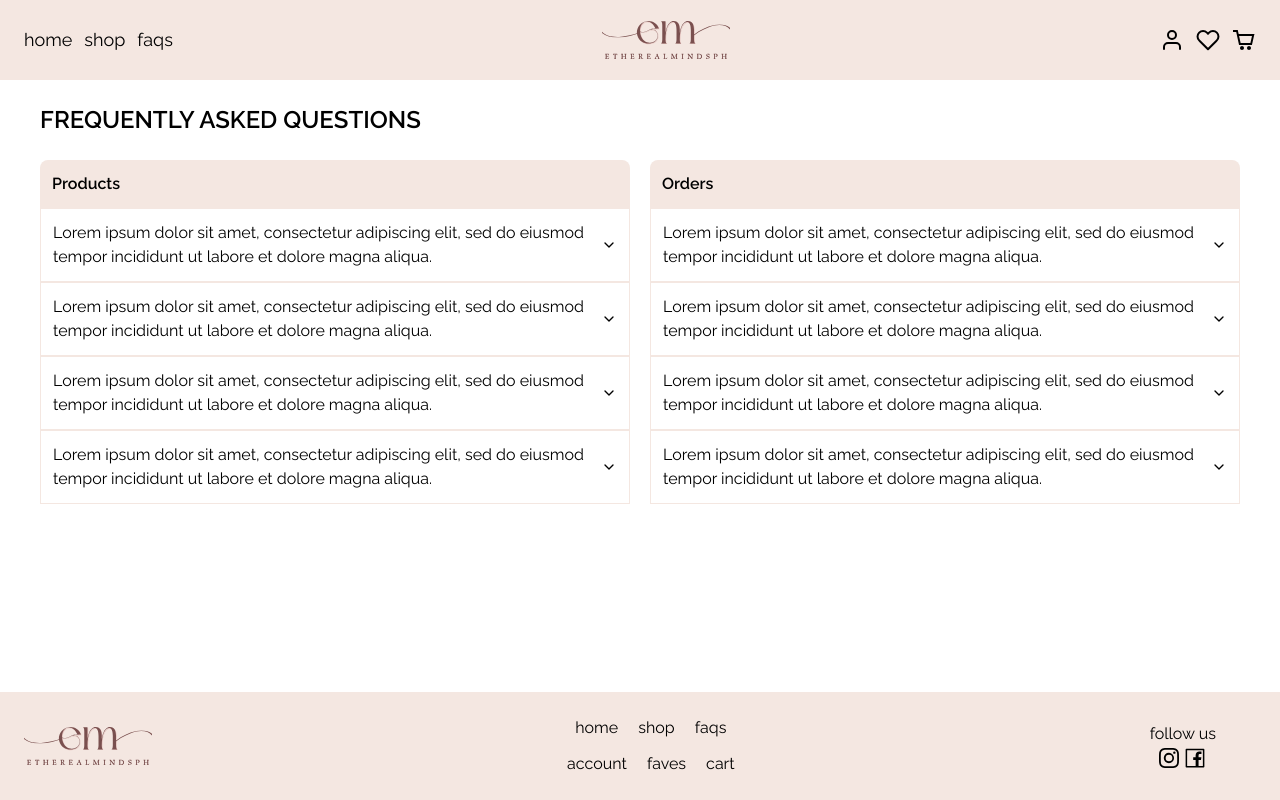
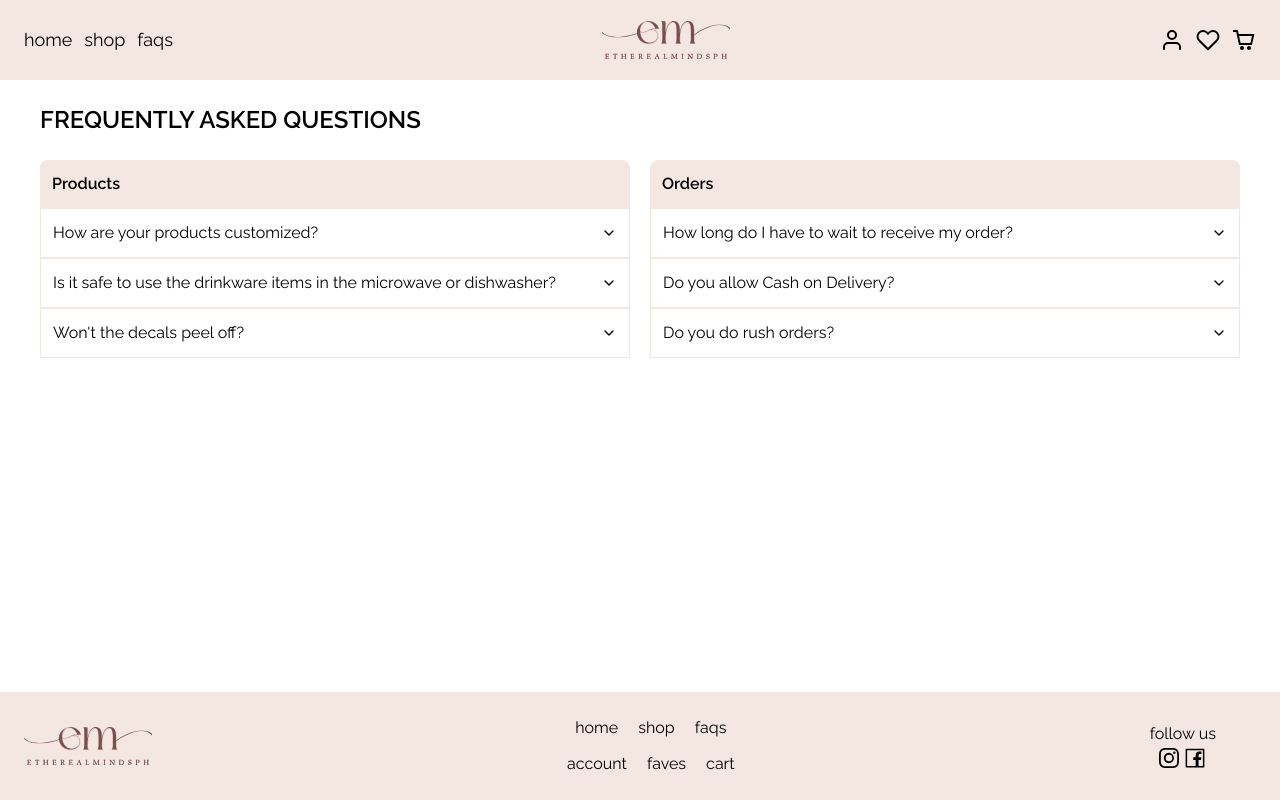
Before and after one commit to cathrynngaosi/etherealminds-site, a React (Vite) app: page /faqs in a window 1280 px wide. Built offline with nearby package versions, Linux system fonts and the light colour scheme; data requests are answered from the project's data file; a web font is replaced by a local one.

Commit message:
Update content

```diff
--- a/src/data/data.json
+++ b/src/data/data.json
@@ -310,50 +310,38 @@
     {
       "id": "q1",
       "category": "products",
-      "question": "Lorem ipsum dolor sit amet, consectetur adipiscing elit, sed do eiusmod tempor incididunt ut labore et dolore magna aliqua. ",
-      "answer": "Consectetur lorem donec massa sapien faucibus et molestie ac feugiat. Amet consectetur adipiscing elit pellentesque habitant morbi tristique senectus. Faucibus a pellentesque sit amet."
+      "question": "How are your products customized?",
+      "answer": "We use permanent and waterproof vinyl decals for all our non-leather items. For leather items, iron-on vinyls are used. Decals are cut with our little cutting machine, and are carefully placed on to the items by hand."
     },
     {
       "id": "q2",
       "category": "products",
-      "question": "Lorem ipsum dolor sit amet, consectetur adipiscing elit, sed do eiusmod tempor incididunt ut labore et dolore magna aliqua. ",
-      "answer": "Consectetur lorem donec massa sapien faucibus et molestie ac feugiat. Amet consectetur adipiscing elit pellentesque habitant morbi tristique senectus. Faucibus a pellentesque sit amet."
+      "question": "Is it safe to use the drinkware items in the microwave or dishwasher?",
+      "answer": "They are not microwave or dishwasher safe."
     },
     {
       "id": "q3",
       "category": "products",
-      "question": "Lorem ipsum dolor sit amet, consectetur adipiscing elit, sed do eiusmod tempor incididunt ut labore et dolore magna aliqua. ",
-      "answer": "Consectetur lorem donec massa sapien faucibus et molestie ac feugiat. Amet consectetur adipiscing elit pellentesque habitant morbi tristique senectus. Faucibus a pellentesque sit amet."
+      "question": "Won't the decals peel off?",
+      "answer": "Since we use permanenty vinyl and ensure that we have sealed them, the decals should not peel off - unless you peel them off on purpose!"
     },
     {
       "id": "q4",
-      "category": "products",
-      "question": "Lorem ipsum dolor sit amet, consectetur adipiscing elit, sed do eiusmod tempor incididunt ut labore et dolore magna aliqua. ",
-      "answer": "Consectetur lorem donec massa sapien faucibus et molestie ac feugiat. Amet consectetur adipiscing elit pellentesque habitant morbi tristique senectus. Faucibus a pellentesque sit amet."
+      "category": "orders",
+      "question": "How long do I have to wait to receive my order?",
+      "answer": "Handcrafted and customized products take more time to make and ship (7-14 working days), but trust us - it's worth the wait! "
     },
     {
       "id": "q5",
       "category": "orders",
-      "question": "Lorem ipsum dolor sit amet, consectetur adipiscing elit, sed do eiusmod tempor incididunt ut labore et dolore magna aliqua. ",
-      "answer": "Consectetur lorem donec massa sapien faucibus et molestie ac feugiat. Amet consectetur adipiscing elit pellentesque habitant morbi tristique senectus. Faucibus a pellentesque sit amet."
+      "question": "Do you allow Cash on Delivery?",
+      "answer": "Since all items are cutomized, we are striclty implementing a payment first policy."
     },
     {
       "id": "q6",
       "category": "orders",
-      "question": "Lorem ipsum dolor sit amet, consectetur adipiscing elit, sed do eiusmod tempor incididunt ut labore et dolore magna aliqua. ",
-      "answer": "Consectetur lorem donec massa sapien faucibus et molestie ac feugiat. Amet consectetur adipiscing elit pellentesque habitant morbi tristique senectus. Faucibus a pellentesque sit amet."
-    },
-    {
-      "id": "q7",
-      "category": "orders",
-      "question": "Lorem ipsum dolor sit amet, consectetur adipiscing elit, sed do eiusmod tempor incididunt ut labore et dolore magna aliqua. ",
-      "answer": "Consectetur lorem donec massa sapien faucibus et molestie ac feugiat. Amet consectetur adipiscing elit pellentesque habitant morbi tristique senectus. Faucibus a pellentesque sit amet."
-    },
-    {
-      "id": "q8",
-      "category": "orders",
-      "question": "Lorem ipsum dolor sit amet, consectetur adipiscing elit, sed do eiusmod tempor incididunt ut labore et dolore magna aliqua. ",
-      "answer": "Consectetur lorem donec massa sapien faucibus et molestie ac feugiat. Amet consectetur adipiscing elit pellentesque habitant morbi tristique senectus. Faucibus a pellentesque sit amet."
+      "question": "Do you do rush orders? ",
+      "answer": "Send us a direct message and we'll check if it's possible! Please note than an additional fee will be charged for rush orders."
     }
   ]
 }
--- a/src/features/faqs/Accordion.jsx
+++ b/src/features/faqs/Accordion.jsx
@@ -7,7 +7,7 @@ function Accordion({ category, faqs }) {
         {category}
       </h2>
       {faqs
-        .filter((faq) => faq.category === "products")
+        .filter((faq) => faq.category === category)
         .map((faq) => (
           <AccordionItem
             key={faq.id}
--- a/src/features/home/OrderSteps.jsx
+++ b/src/features/home/OrderSteps.jsx
@@ -5,44 +5,42 @@ function OrderSteps() {
         <h1>make it uniquely yours!</h1>
       </div>
       <div className="flex flex-col space-y-8 md:mx-5 md:flex-row md:space-x-16 md:space-y-0">
-        <div className="space-y-2 text-center">
+        <div className="space-y-2 text-center md:w-1/4">
           <div>
             <h2 className="text-2xl font-medium">1</h2>
             <h2 className="text-lg font-medium">Choose an item</h2>
           </div>
           <p className="font-light">
-            Lorem ipsum dolor sit amet consectetur adipisicing elit. Reiciendis
-            dicta nobis fuga dolorem.
+            choose from our collection of items - from tumblers to mugs to
+            jewelry boxes, and more soon!
           </p>
         </div>
-        <div className="space-y-2 text-center">
+        <div className="space-y-2 text-center md:w-1/4">
           <div>
             <h2 className="text-2xl font-medium">2</h2>
-            <h2 className="text-lg font-medium">Choose a font</h2>
+            <h2 className="text-lg font-medium">Say what?!</h2>
           </div>
           <p className="font-light">
-            Lorem ipsum dolor sit amet consectetur adipisicing elit. Reiciendis
-            dicta nobis fuga dolorem.
+            your custom text can be your name, your favorite quote, or anything
+            under the sun!
           </p>
         </div>
-        <div className="space-y-2 text-center">
+        <div className="space-y-2 text-center md:w-1/4">
           <div>
             <h2 className="text-2xl font-medium">3</h2>
-            <h2 className="text-lg font-medium">Choose a decal color</h2>
+            <h2 className="text-lg font-medium">Choose a font & decal color</h2>
           </div>
           <p className="font-light">
-            Lorem ipsum dolor sit amet consectetur adipisicing elit. Reiciendis
-            dicta nobis fuga dolorem.
+            select a font & color that best represents you!
           </p>
         </div>
-        <div className="space-y-2 text-center">
+        <div className="space-y-2 text-center md:w-1/4">
           <div>
             <h2 className="text-2xl font-medium">4</h2>
             <h2 className="text-lg font-medium">Send your order!</h2>
           </div>
           <p className="font-light">
-            Lorem ipsum dolor sit amet consectetur adipisicing elit. Reiciendis
-            dicta nobis fuga dolorem.
+            we&apos;ll work on it and have it sent to you in 7-14 days!
           </p>
         </div>
       </div>
--- a/src/features/home/Tagline.jsx
+++ b/src/features/home/Tagline.jsx
@@ -3,12 +3,12 @@ function Tagline() {
     <section className="bg-seashellPink">
       <div className="m-auto w-full p-10 text-center md:w-4/5">
         <h1 className="mb-1">handcrafted and customized with love </h1>
-        <p className="leading-relaxed">
-          Lorem ipsum dolor, sit amet consectetur adipisicing elit. Officia
-          accusamus error maxime nihil, autem suscipit tenetur odit consequuntur
-          nesciunt aliquam sit sed animi assumenda quaerat quae commodi. Eum,
-          tempora, reiciendis cum quae nobis voluptatibus dolor perferendis
-          possimus alias libero repellat?
+        <p className="lowercase leading-relaxed">
+          established in 2016, we at etherealmindsph have been customizing items
+          with the help of our little cutting machine to create something one of
+          a kind for you! so whether it&apos;s a unique gift for a loved one or
+          a personalized treat for yourself, explore our collection today and
+          discover the magic of personalized perfection!
         </p>
       </div>
     </section>
--- a/src/ui/JoinTheClub.jsx
+++ b/src/ui/JoinTheClub.jsx
@@ -6,8 +6,8 @@ function JoinTheClub() {
       <div className="m-auto p-10 text-center md:w-4/5 md:p-14">
         <h1>join the club and get 10% off your first order!</h1>
         <p className="leading-relaxed">
-          Officia accusamus error maxime nihil, autem suscipit tenetur odit
-          consequuntur nesciunt aliquam sit sed animi assumenda.
+          sign up to receive weekly newsletter updates, exclusive deals, and be
+          first to know about new products and special promotions
         </p>
         <div className="relative mx-auto py-3 md:w-2/4 ">
           <input
```
